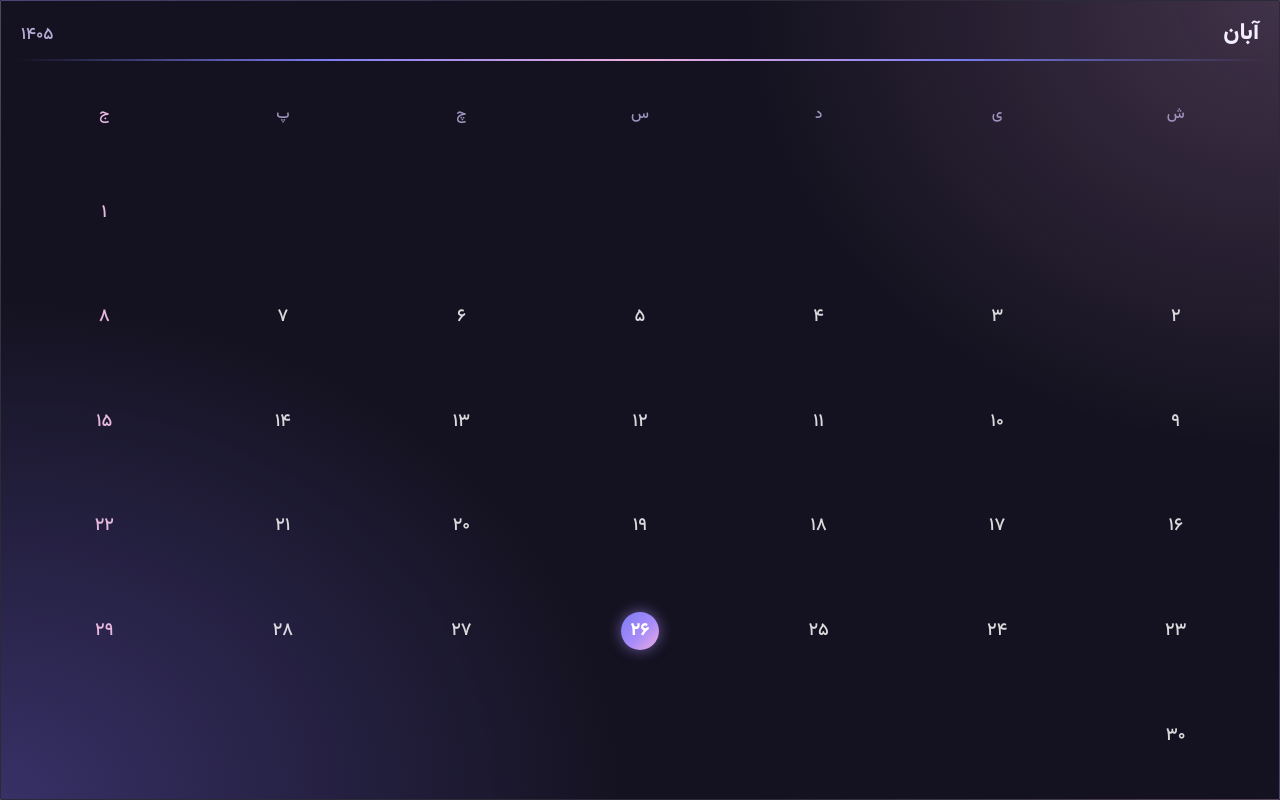
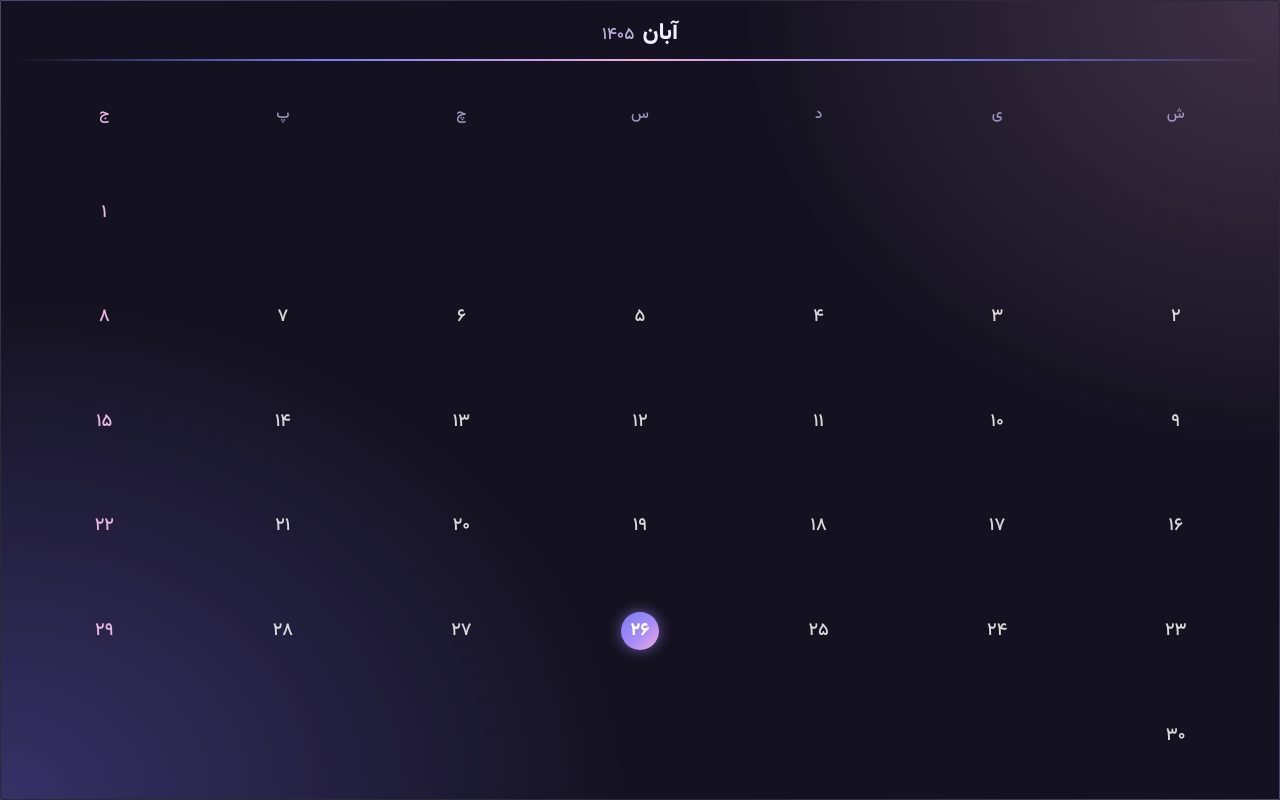
Before and after one commit to planner-widgets/planner-widgets.github.io, a plain HTML site: page calendar.html in a window 1280 px wide. Drawn offline with Linux system fonts and the light colour scheme.

Commit message:
Month calendar: month and year centred in the header

```diff
--- a/calendar.html
+++ b/calendar.html
@@ -12,7 +12,7 @@ html,body{height:100%;background:#141220}
 body{font-family:Vz,system-ui,-apple-system,"Segoe UI",Tahoma,sans-serif;font-weight:500;color:#fff;overflow:hidden;-webkit-font-smoothing:antialiased;-webkit-text-size-adjust:100%}
 .w{position:relative;width:100%;height:100%;min-height:150px;overflow:hidden;display:flex;flex-direction:column;align-items:center;justify-content:center;background:radial-gradient(ellipse 70% 90% at 0% 100%,rgba(124,108,240,.34),rgba(124,108,240,0) 70%),radial-gradient(ellipse 60% 80% at 100% 0%,rgba(205,150,198,.24),rgba(205,150,198,0) 70%),#141220;border:1px solid rgba(255,255,255,.1)}
 .w{justify-content:flex-start;padding:14px 14px 12px}
-.h{display:flex;align-items:baseline;justify-content:space-between;width:100%;padding:0 6px 8px}
+.h{display:flex;align-items:baseline;justify-content:center;gap:.5em;width:100%;padding:0 6px 8px}
 .m{font-weight:800;font-size:19px;font-size:clamp(16px,5.2vw,23px);color:#f3eeff}
 .y{font-size:14px;font-size:clamp(12px,3.9vw,17px);color:#b9add6}
 .s{display:block;width:100%;height:2px;flex:none;margin-bottom:8px;border-radius:2px;background:linear-gradient(to right,rgba(124,124,242,0),#7c7cf2 25%,#eeaede 50%,#7c7cf2 75%,rgba(124,124,242,0))}
```
